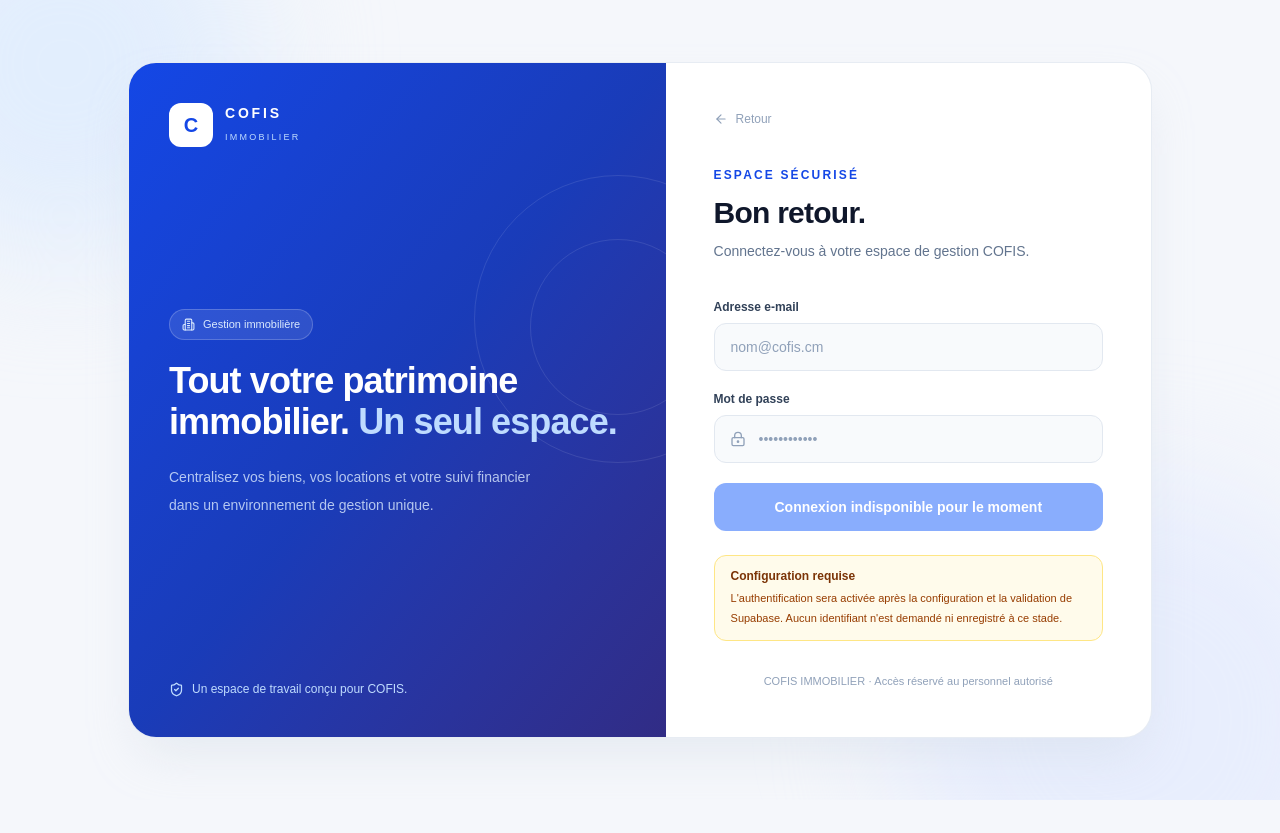
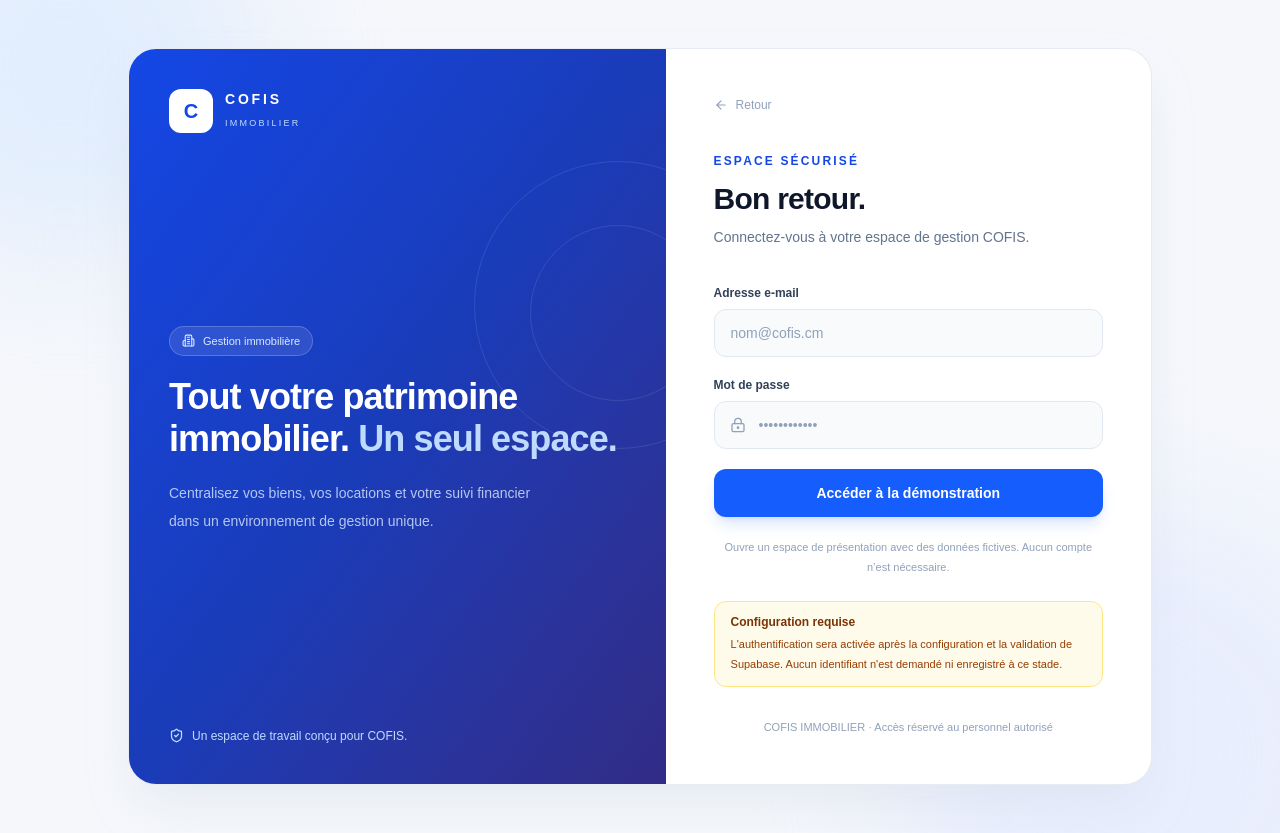
Before and after one commit to ethel954-tech/Cofis-immobilier, a Next.js app: page /connexion in a window 1280 px wide. Before the commit the page ends 800 px from the top, so only its background shows below. Built offline with nearby package versions, Linux system fonts and the light colour scheme.

Commit message:
feat(auth): expose clearly labelled prototype entry

```diff
--- a/src/app/(auth)/connexion/page.tsx
+++ b/src/app/(auth)/connexion/page.tsx
@@ -52,7 +52,8 @@ export default function PageConnexion() {
                 <input id="mot-de-passe" name="password" type="password" autoComplete="current-password" placeholder="••••••••••••" disabled className="h-12 w-full rounded-xl border border-slate-200 bg-slate-50 pl-11 pr-4 text-sm text-slate-500 outline-none placeholder:text-slate-400 disabled:cursor-not-allowed" />
               </div>
             </div>
-            <button type="button" disabled className="h-12 w-full cursor-not-allowed rounded-xl bg-blue-600 text-sm font-semibold text-white opacity-50">Connexion indisponible pour le moment</button>
+            <Link href="/demo" className="flex h-12 w-full items-center justify-center rounded-xl bg-blue-600 text-sm font-semibold text-white shadow-lg shadow-blue-600/15 transition hover:bg-blue-700">Accéder à la démonstration</Link>
+            <p className="text-center text-[11px] leading-5 text-slate-400">Ouvre un espace de présentation avec des données fictives. Aucun compte n’est nécessaire.</p>
           </form>
 
           <div className="mt-6 rounded-xl border border-amber-200 bg-amber-50 px-4 py-3">
```
